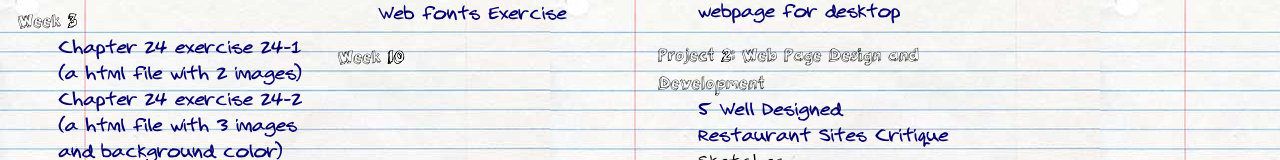
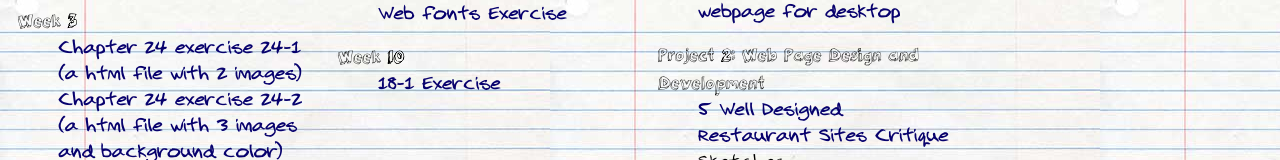
Before and after one commit to SoShady/AVT217, a plain HTML site: page index.html in a window 1280 px wide. Shown: the part 524-684 px from the top of the page. Drawn offline with Linux system fonts and the light colour scheme; files whose address does not match are found by name.

Commit message:
Add files via upload

```diff
--- a/index.html
+++ b/index.html
@@ -101,6 +101,7 @@
 
 <dl>
 	<dt>Week 10</dt>
+	<dd><a href="weekly/w10/exercise_18-1.html">18-1 Exercise</a></dd>
 </dl>
 
 </div>
```
